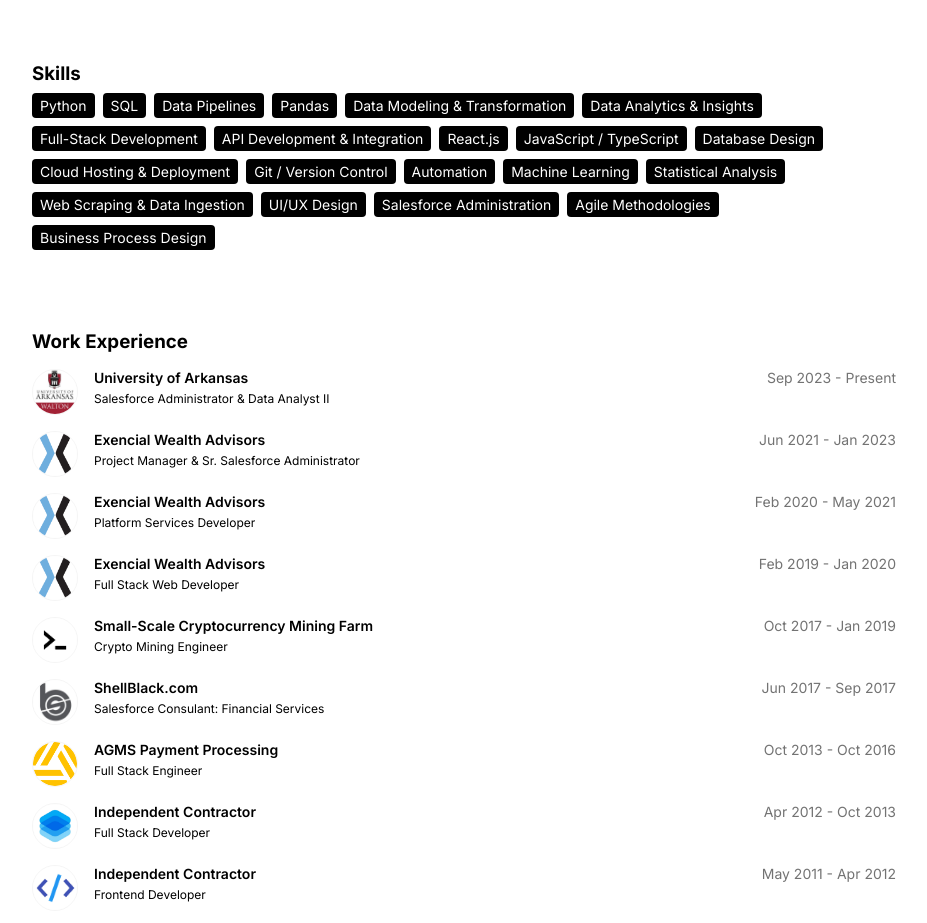
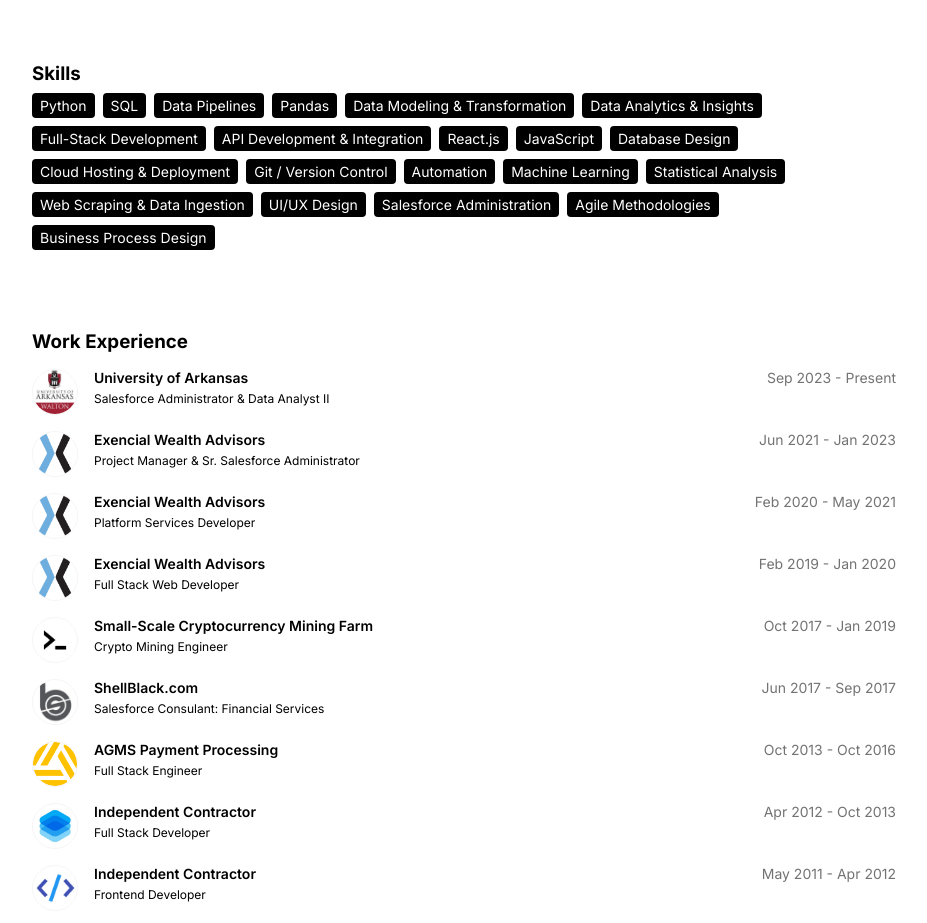
Before and after one commit to jasonniebauer/jasonniebauer.github.io, a React (Vite) app: page / in a window 1280 px wide. Shown: the part 2011-2934 px from the top of the page, without its empty margins (176-1103 px from the left). Built offline with nearby package versions, Linux system fonts and the light colour scheme.

Commit message:
Update skills

```diff
--- a/src/components/Skills.jsx
+++ b/src/components/Skills.jsx
@@ -11,7 +11,7 @@
         { label: 'Full-Stack Development' },
         { label: 'API Development & Integration' },
         { label: 'React.js' },
-        { label: 'JavaScript / TypeScript' },
+        { label: 'JavaScript' },
         { label: 'Database Design' },
         // Scalability & Operations
         { label: 'Cloud Hosting & Deployment' },
```
